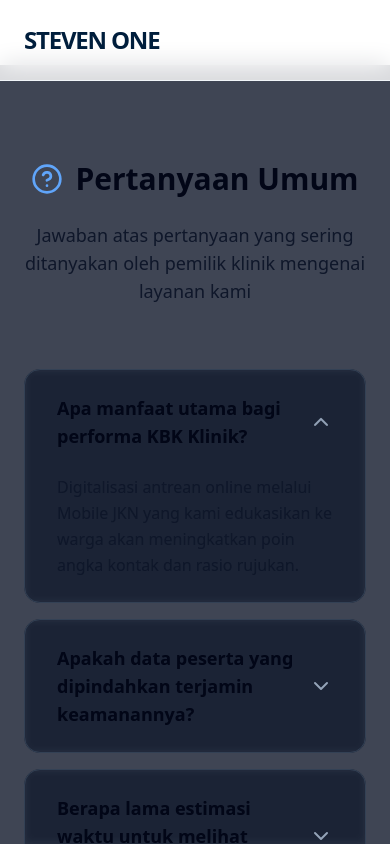
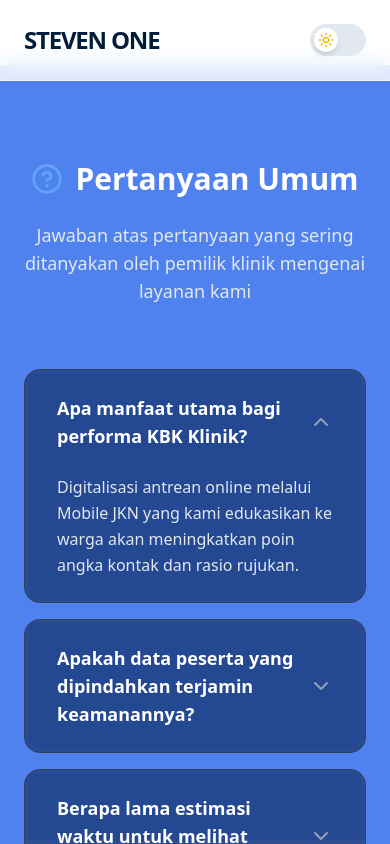
Before and after one commit to stevenipay/steven-one-mitra, a Next.js app: page / in a window 390 px wide. Both pictures are taken after a click on the button "Apa manfaat utama bagi performa KBK Klinik?". Shown: the part 7274-8118 px from the top of the page. Built offline with nearby package versions, Linux system fonts and the light colour scheme.

Commit message:
update 1.2 final)

```diff
--- a/app/components/ConsultantProfile.tsx
+++ b/app/components/ConsultantProfile.tsx
@@ -100,15 +100,15 @@
               </p>
             </div>
 
-            <div className="space-y-4 text-slate-900 dark:text-slate-300 leading-relaxed">
+            <div className="space-y-4 text-slate-800 dark:text-slate-200 leading-relaxed">
               <p>
                 Steven One adalah seorang Strategic Partnership Consultant yang memiliki keahlian mendalam di bidang administrasi jaminan kesehatan. Dengan pemahaman komprehensif mengenai ekosistem JKN dan strategi akuisisi lapangan, Steven berfokus membantu FKTP mencapai pertumbuhan kapitasi yang sehat, stabil, dan berkelanjutan melalui pendekatan digitalisasi layanan.
               </p>
 
               <div className="grid grid-cols-2 gap-4 pt-4">
                 <div className="space-y-2">
-                  <h4 className="text-slate-950 dark:text-white font-semibold">Keahlian Utama:</h4>
-                  <ul className="text-sm space-y-1 text-slate-900 dark:text-slate-300">
+                  <h4 className="text-slate-950 dark:text-white font-bold text-base">Keahlian Utama:</h4>
+                  <ul className="text-sm space-y-1 text-slate-800 dark:text-white">
                     <li>• Administrasi JKN</li>
                     <li>• Strategi Akuisisi Lapangan</li>
                     <li>• Digitalisasi Layanan</li>
@@ -116,8 +116,8 @@
                 </div>
 
                 <div className="space-y-2">
-                  <h4 className="text-slate-950 dark:text-white font-semibold">Fokus Layanan:</h4>
-                  <ul className="text-sm space-y-1 text-slate-900 dark:text-slate-300\">"
+                  <h4 className="text-slate-950 dark:text-white font-bold text-base">Fokus Layanan:</h4>
+                  <ul className="text-sm space-y-1 text-slate-800 dark:text-white">
                     <li>• Pertumbuhan Kapitasi</li>
                     <li>• Edukasi Mobile JKN</li>
                     <li>• Community Partnership</li>
--- a/app/components/FAQ.tsx
+++ b/app/components/FAQ.tsx
@@ -37,7 +37,7 @@
   }
 
   return (
-    <section className="py-24 bg-slate-900/80 backdrop-blur-sm">
+    <section className="py-24 bg-blue-600/80 backdrop-blur-sm">
       <div className="max-w-4xl mx-auto px-6">
         <motion.div
           initial={{ opacity: 0, y: 20 }}
@@ -48,9 +48,9 @@
         >
           <div className="flex items-center justify-center gap-3 mb-6">
             <HelpCircle className="w-8 h-8 text-blue-400" />
-            <h2 className="text-3xl md:text-4xl font-black text-slate-950 dark:text-white">Pertanyaan Umum</h2>
+            <h2 className="text-3xl md:text-4xl font-black text-white dark:text-white">Pertanyaan Umum</h2>
           </div>
-          <p className="text-slate-900 dark:text-slate-300 text-lg max-w-2xl mx-auto">
+          <p className="text-slate-200 dark:text-slate-100 text-lg max-w-2xl mx-auto">
             Jawaban atas pertanyaan yang sering ditanyakan oleh pemilik klinik mengenai layanan kami
           </p>
         </motion.div>
@@ -69,7 +69,7 @@
                 onClick={() => toggleAccordion(index)}
                 className="w-full px-8 py-6 text-left flex items-center justify-between hover:bg-slate-700/30 transition-colors group"
               >
-                <span className="text-slate-950 dark:text-white font-bold text-lg group-hover:text-blue-400 transition-colors">
+                <span className="text-white font-bold text-lg group-hover:text-blue-300 transition-colors">
                   {item.question}
                 </span>
                 <motion.div
@@ -90,7 +90,7 @@
                     className="overflow-hidden"
                   >
                     <div className="px-8 pb-6">
-                      <p className="text-slate-900 dark:text-slate-300 leading-relaxed">
+                      <p className="text-slate-200 dark:text-slate-100 leading-relaxed">
                         {item.answer}
                       </p>
                     </div>
--- a/app/components/FinalCTA.tsx
+++ b/app/components/FinalCTA.tsx
@@ -22,11 +22,11 @@
           transition={{ duration: 0.6 }}
           className="space-y-8"
         >
-          <h2 className="text-3xl md:text-5xl font-black text-slate-950 dark:text-white leading-tight">
+          <h2 className="text-3xl md:text-5xl font-black text-white dark:text-white leading-tight">
             Siap Mengakselerasi Pertumbuhan Kapitasi Klinik Anda?
           </h2>
 
-          <p className="text-xl text-slate-900 dark:text-blue-100 max-w-2xl mx-auto leading-relaxed">
+          <p className="text-xl text-white dark:text-white max-w-2xl mx-auto leading-relaxed">
             Mari diskusikan strategi yang tepat untuk meningkatkan performa KBK klinik Anda dengan pendekatan yang aman, legal, dan berkelanjutan.
           </p>
 
@@ -48,7 +48,7 @@
               <ArrowRight className="w-5 h-5 group-hover:translate-x-1 transition-transform" />
             </motion.button>
 
-            <div className="text-slate-900 dark:text-blue-100 flex items-center gap-2">
+            <div className="text-white flex items-center gap-2">
               <div className="w-2 h-2 bg-green-400 rounded-full animate-pulse"></div>
               <span className="text-sm">Responsif dalam 1 jam</span>
             </div>
@@ -62,15 +62,15 @@
             transition={{ duration: 0.6, delay: 0.5 }}
             className="flex flex-wrap justify-center items-center gap-6 pt-8 border-t border-blue-500/30"
           >
-            <div className="flex items-center gap-2 text-slate-900 dark:text-blue-100">
+            <div className="flex items-center gap-2 text-white">
               <div className="w-2 h-2 bg-green-400 rounded-full"></div>
               <span className="text-sm">100% Legal & Sesuai Regulasi</span>
             </div>
-            <div className="flex items-center gap-2 text-slate-900 dark:text-blue-100">
+            <div className="flex items-center gap-2 text-white">
               <div className="w-2 h-2 bg-green-400 rounded-full"></div>
               <span className="text-sm">Data Real-time</span>
             </div>
-            <div className="flex items-center gap-2 text-slate-900 dark:text-blue-100">
+            <div className="flex items-center gap-2 text-white">
               <div className="w-2 h-2 bg-green-400 rounded-full"></div>
               <span className="text-sm">Garansi Kepuasan</span>
             </div>
--- a/app/components/WhyChooseUs.tsx
+++ b/app/components/WhyChooseUs.tsx
@@ -23,7 +23,7 @@
   ]
 
   return (
-    <section className="py-24 bg-slate-900/50 backdrop-blur-sm">
+    <section className="py-24 bg-white dark:bg-slate-900">
       <div className="max-w-7xl mx-auto px-6">
         <motion.div
           initial={{ opacity: 0, y: 20 }}
@@ -35,7 +35,7 @@
           <h2 className="text-3xl md:text-4xl font-black text-slate-950 dark:text-white mb-6">
             Mengapa Memilih Kami?
           </h2>
-          <p className="text-slate-900 dark:text-slate-300 text-lg max-w-3xl mx-auto">
+          <p className="text-slate-700 dark:text-slate-300 text-lg max-w-3xl mx-auto">
             Kami hadir sebagai mitra strategis yang memahami kompleksitas dunia kesehatan dan regulasi BPJS
           </p>
         </motion.div>
@@ -48,15 +48,15 @@
               whileInView={{ opacity: 1, y: 0 }}
               viewport={{ once: true }}
               transition={{ duration: 0.6, delay: index * 0.2 }}
-              className="bg-slate-800/50 backdrop-blur-sm p-8 rounded-2xl border border-slate-700 hover:border-blue-500/30 transition-all duration-300 group"
+              className="p-8 rounded-3xl bg-slate-50 dark:bg-slate-800 border border-slate-200 dark:border-slate-700 hover:shadow-lg dark:hover:border-blue-500/30 transition-all duration-300 group"
             >
-              <div className="w-16 h-16 bg-blue-500/10 rounded-xl flex items-center justify-center mb-6 group-hover:bg-blue-500/20 transition-colors">
-                <feature.icon className="w-8 h-8 text-blue-400 group-hover:text-blue-300 transition-colors" />
+              <div className="w-16 h-16 bg-blue-100 dark:bg-blue-500/10 rounded-xl flex items-center justify-center mb-6 group-hover:bg-blue-200 dark:group-hover:bg-blue-500/20 transition-colors">
+                <feature.icon className="w-8 h-8 text-blue-600 dark:text-blue-400 group-hover:text-blue-700 dark:group-hover:text-blue-300 transition-colors" />
               </div>
-              <h3 className="text-xl font-bold text-slate-950 dark:text-white mb-4 group-hover:text-blue-300 transition-colors">
+              <h3 className="text-xl font-bold text-slate-950 dark:text-white mb-4 group-hover:text-blue-600 dark:group-hover:text-blue-300 transition-colors">
                 {feature.title}
               </h3>
-              <p className="text-slate-900 dark:text-slate-300 leading-relaxed">
+              <p className="text-slate-700 dark:text-slate-300 leading-relaxed text-sm">
                 {feature.description}
               </p>
             </motion.div>
--- a/app/globals.css
+++ b/app/globals.css
@@ -9,6 +9,13 @@
 
   body {
     @apply antialiased;
+  }
+
+  h1, h2, h3 {
+    @apply text-slate-950 dark:text-white;
+  }
+  p {
+    @apply text-slate-700 dark:text-slate-300;
   }
 }
 
--- a/app/page.tsx
+++ b/app/page.tsx
@@ -11,7 +11,9 @@
   ArrowRight,
   Phone,
   Mail,
-  CheckCircle2
+  CheckCircle2,
+  Menu,
+  X
 } from 'lucide-react'
 
 import { DarkModeToggle } from './components/DarkModeToggle'
@@ -58,6 +60,13 @@
 }
 
 export default function Home() {
+  const [mobileMenuOpen, setMobileMenuOpen] = useState(false)
+
+  // Reset scroll ke atas saat page dimuat
+  useEffect(() => {
+    window.scrollTo(0, 0)
+  }, [])
+
   // Fungsi Scroll Navigasi yang diperbaiki
   const scrollToSection = (id: string) => {
     const element = document.getElementById(id)
@@ -92,6 +101,9 @@
       <nav className="fixed top-0 w-full z-[100] bg-white/80 dark:bg-slate-900/80 backdrop-blur-md border-b border-slate-100 dark:border-slate-700">
         <div className="max-w-7xl mx-auto px-6 h-20 flex items-center justify-between">
           <div className="text-2xl font-black tracking-tighter text-[#001E3C] dark:text-white">STEVEN ONE</div>
+          <div className="md:hidden flex items-center space-x-4">
+            <DarkModeToggle />
+          </div>
           <div className="hidden md:flex items-center space-x-8">
             {['home', 'layanan', 'galeri', 'faq', 'profil', 'kontak'].map((item) => (
               <button
@@ -105,6 +117,9 @@
             <DarkModeToggle />
           </div>
         </div>
+        {mobileMenuOpen && (
+          <></>
+        )}
       </nav>
 
       {/* Hero Section */}
@@ -114,7 +129,7 @@
             <h1 className="text-5xl md:text-7xl font-bold leading-tight mb-6 text-[#001E3C] dark:text-white">
               Solusi Akurat Peningkatan <span className="text-blue-600 dark:text-blue-400">Kapitasi.</span>
             </h1>
-            <p className="text-xl text-slate-900 dark:text-slate-300 mb-8 leading-relaxed">
+            <p className="text-xl text-slate-800 dark:text-slate-200 mb-8 leading-relaxed font-medium">
               Membangun kemitraan strategis antara FKTP dengan komunitas masyarakat melalui metode lapangan yang terukur.
             </p>
             <button
```
